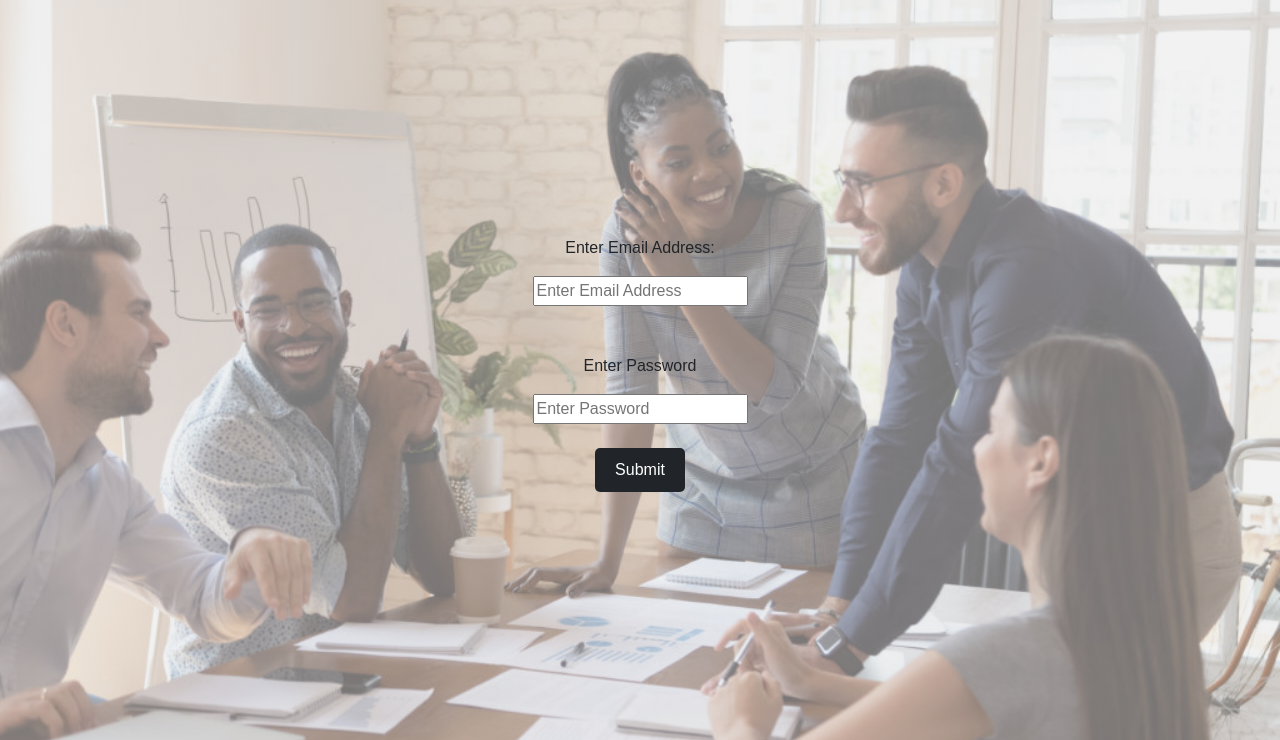
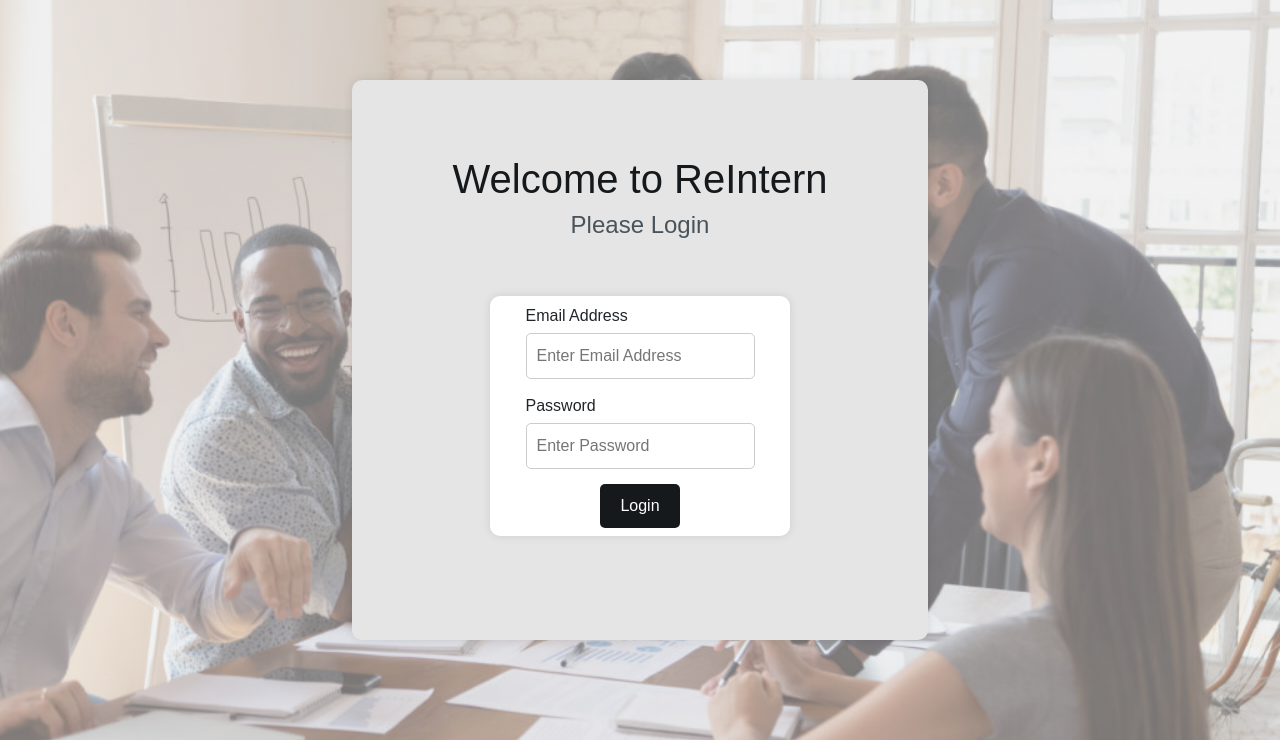
Before and after one commit to TheManWhoLikesToCode/ReIntern, a Flask app: page /login in a window 1280 px wide. Shown: the part 60-800 px from the top of the page. Run offline with Flask 3, Linux system fonts and the light colour scheme.

Commit message:
Updated login-page

```diff
--- a/static/style.css
+++ b/static/style.css
@@ -7,7 +7,11 @@ body {
   width: 100%;
   font-family: Arial, sans-serif;
   background-color: #f4f4f4;
-    background-image: linear-gradient(rgba(229, 229, 229, 0.5), rgba(229, 229, 229, 0.5)), url('/static/background_image.jpeg');
+  background-image: linear-gradient(
+      rgba(229, 229, 229, 0.5),
+      rgba(229, 229, 229, 0.5)
+    ),
+    url("/static/background_image.jpeg");
   background-size: cover;
   background-position: center;
 }
@@ -20,8 +24,8 @@ body {
 .hero-text {
   text-align: center;
   margin-bottom: 20px;
-  position: relative; /* Added this to position the text above the background image */
-  z-index: 1; /* Added this to position the text above the background image */
+  position: relative;
+  z-index: 1;
 }
 
 .hero-text h1 {
@@ -38,8 +42,8 @@ body {
   display: flex;
   justify-content: center;
   gap: 20px;
-  position: relative; /* Added this to position the buttons above the background image */
-  z-index: 1; /* Added this to position the buttons above the background image */
+  position: relative;
+  z-index: 1;
 }
 
 .btn {
@@ -68,20 +72,15 @@ body {
   background-color: #e5e5e5;
   border-radius: 10px;
   box-shadow: 0px 0px 10px rgba(0, 0, 0, 0.1);
-  position: relative; /* Added this to contain the background image */
-}
-.viewpoint {
-  background-size: cover;
-  background-position: center;
-  position: relative; /* Added this to contain the background image */
+  position: relative;
 }
 
 .main_image {
   width: 50%;
   object-fit: cover;
   margin-bottom: 20px;
-  position: relative; /* Added this to position the image above the background image */
-  z-index: 1; /* Added this to position the image above the background image */
+  position: relative;
+  z-index: 1;
 }
 
 /* Login HTML */
@@ -92,7 +91,36 @@ form {
   justify-content: center;
   align-items: center;
   margin: 5%;
-  height: 75vh;
+  height: 50vh; /* Reduced the height of the form */
+}
+
+.form-container {
+  display: flex;
+  flex-direction: column;
+  width: 100%;
+  max-width: 300px; /* Reduced the maximum width of the form */
+  max-height: 30vh; /* Reduced the maximum height of the form */
+  padding: 20px;
+  background-color: white;
+  border-radius: 10px;
+  box-shadow: 0px 0px 10px rgba(0, 0, 0, 0.1);
+}
+
+.form-group {
+  display: flex;
+  flex-direction: column;
+  margin-bottom: 15px;
+}
+
+.form-group label {
+  font-size: 1em;
+  margin-bottom: 5px;
+}
+
+.form-input {
+  padding: 10px;
+  border-radius: 5px;
+  border: 1px solid #ccc;
 }
 
 /* Results Page */
--- a/templates/login.html
+++ b/templates/login.html
@@ -1,19 +1,35 @@
-{% extends "layout_one.html" %}
-{% block content %}
+{% extends "layout_one.html" %} {% block content %}
 
-<form>
-    <p class="text-center"> Enter Email Address: </p>
-    <input placeholder="Enter Email Address" class="center_object" />
+<div class="viewpoint">
+  <div class="hero-text">
+    <h1 class="text-center">Welcome to ReIntern</h1>
+    <h3 class="text-center">Please Login</h3>
+  </div>
+  <form class="form-container">
+    <div class="form-group">
+      <label for="email">Email Address</label>
+      <input
+        type="email"
+        id="email"
+        placeholder="Enter Email Address"
+        class="form-input"
+        required
+      />
+    </div>
 
-    <br>
-    <br>
+    <div class="form-group">
+      <label for="password">Password</label>
+      <input
+        type="password"
+        id="password"
+        placeholder="Enter Password"
+        class="form-input"
+        required
+      />
+    </div>
 
-    <p class="text-center"> Enter Password </p>
-    <input placeholder="Enter Password" class="center_object" />
-
-    <br>
-
-    <button class="btn bg-dark center_object" type="submit" style="color: white;"> Submit </button>
-</form>
+    <button class="btn center_object" type="submit">Login</button>
+  </form>
+</div>
 
 {% endblock content %}
```
Lines whose indentation alone changed are shown as unchanged.
